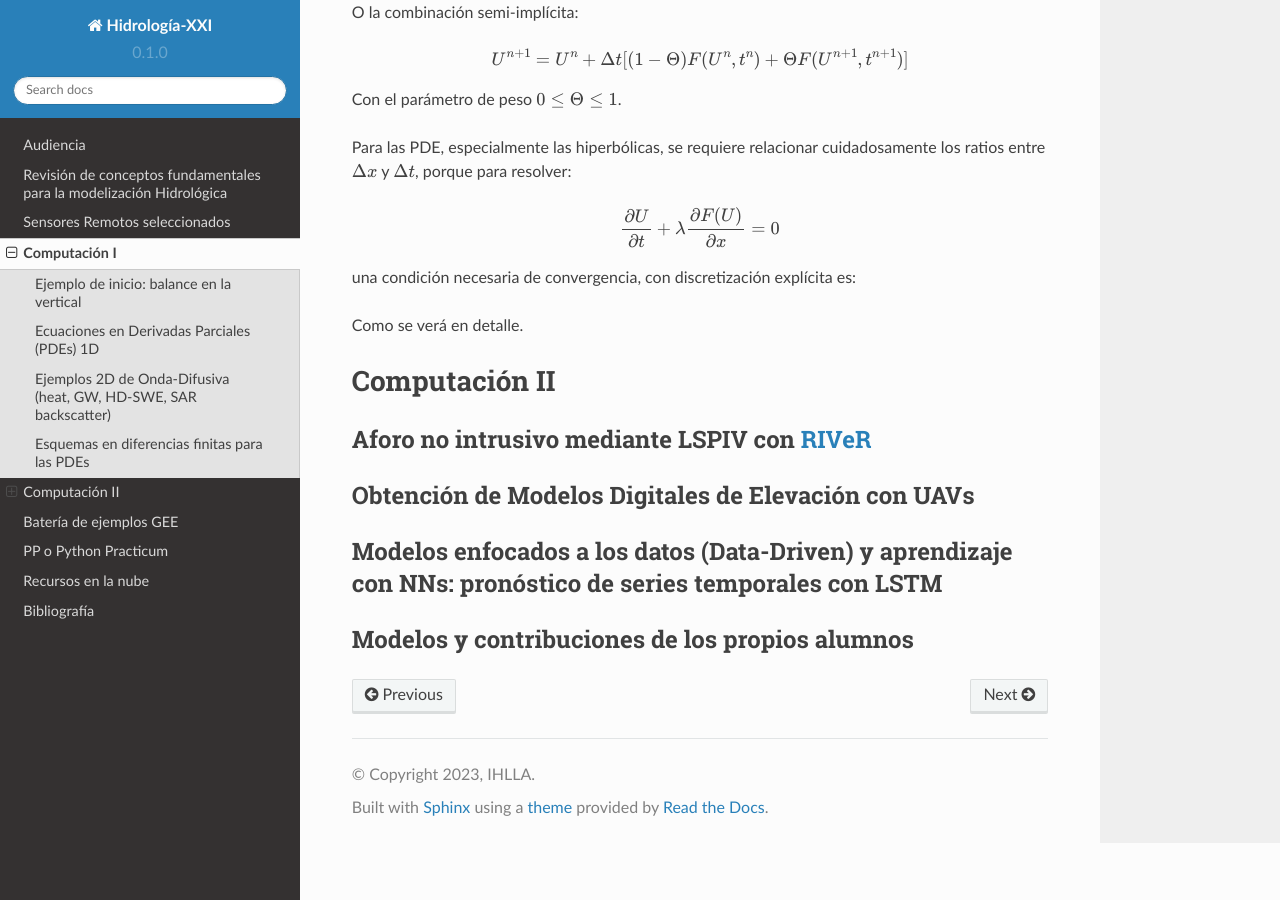
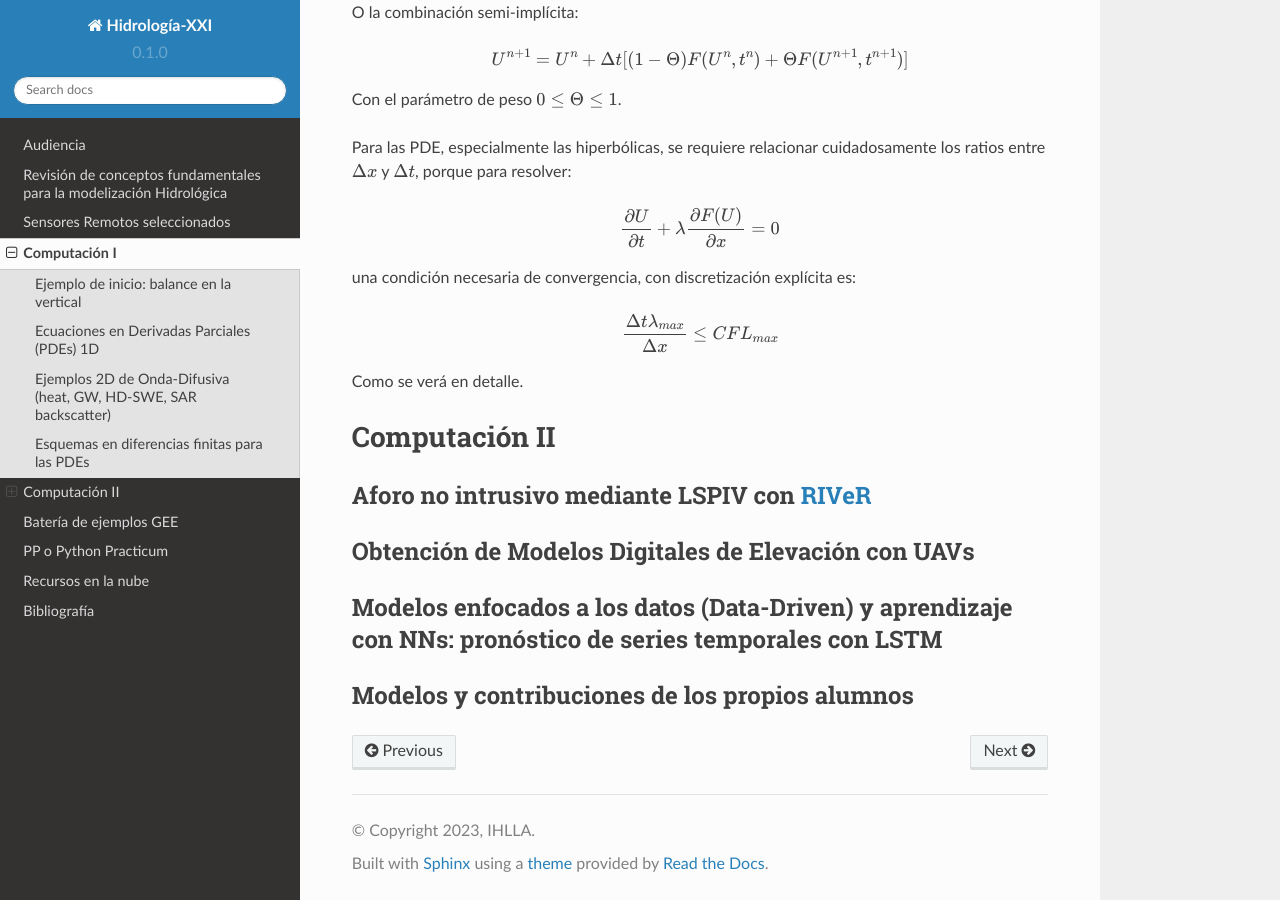
Before and after one commit to ivillamadrid/HidrologiaXXI, a Sphinx documentation site: the page built from docs/source/computacion.rst, in a window 1280 px wide and 900 px high, scrolled down 2243 px. Built offline with Sphinx 7.4.7 and the Read the Docs theme 2.0.0, drawn with Linux system fonts in a browser that asks for light colours.

Commit message:
Update computacion.rst

```diff
--- a/docs/source/computacion.rst
+++ b/docs/source/computacion.rst
@@ -110,7 +110,7 @@ Para las PDE, especialmente las hiperbólicas, se requiere relacionar cuidadosam
 
 una condición necesaria de convergencia, con discretización explícita es:
 
-.. math: \frac{\Delta t \lambda_{max}}{\Delta x} \le CFL_{max}
+.. math:: \frac{\Delta t \lambda_{max}}{\Delta x} \le CFL_{max}
 
 Como se verá en detalle.
 
```
